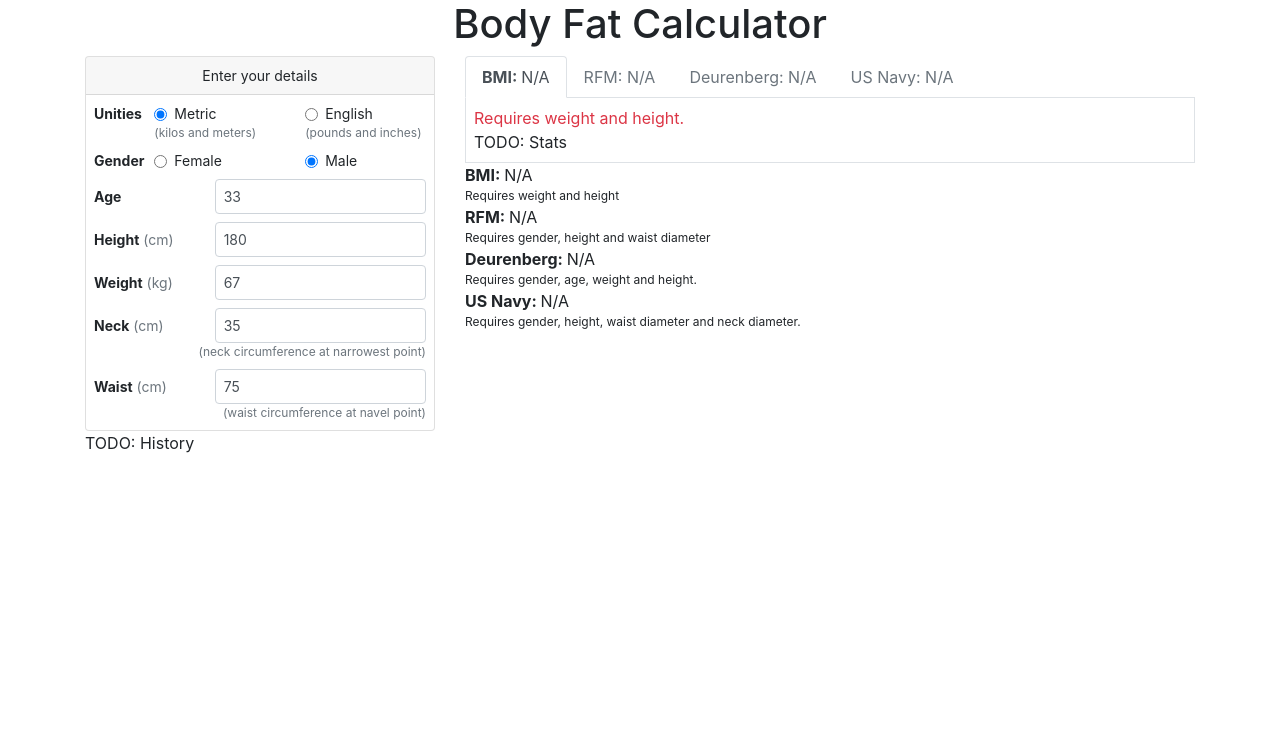
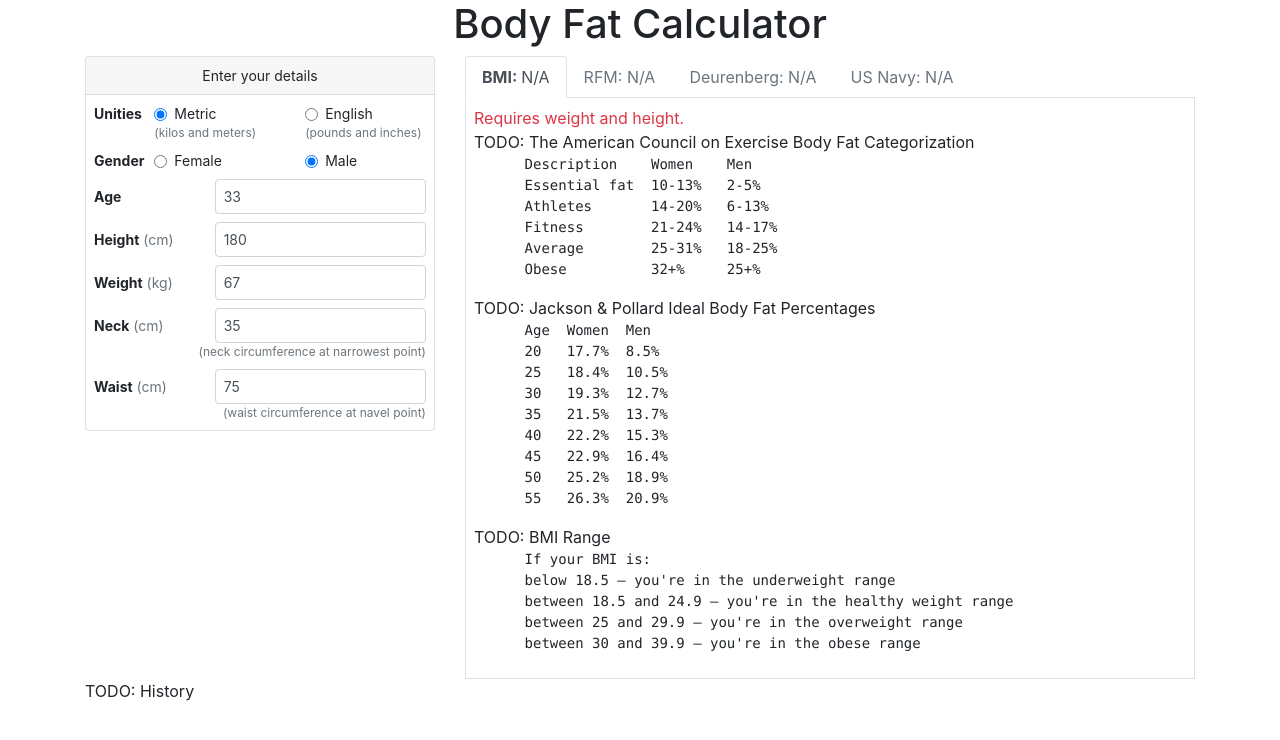
Before and after one commit to jfmdev/body-fat-calc, a Vue app: page / in a window 1280 px wide. Shown: the top 740 px of the page. Built offline with nearby package versions, Linux system fonts and the light colour scheme; what vue-localstorage would draw is missing.

Commit message:
Define components for showing stats

```diff
--- a/src/components/Stats.vue
+++ b/src/components/Stats.vue
@@ -27,61 +27,30 @@
         </div>
       </transition>
 
-      TODO: Stats
+      <AmericanCouncil />
+
+      <JacksonPollard />
+
+      <BMIRange />
     </div>
-
-    <!-- TODO: Remove (start) -->
-    <div>
-      <strong>BMI: </strong>
-      {{ formatNumber(values.bmi, 1) }}
-      <transition name="shrink-font">
-        <div v-if="!values.bmi" class="text-small">
-          Requires weight and height
-        </div>
-      </transition>
-    </div>
-
-    <div>
-      <strong>RFM: </strong>
-      {{ formatNumber(values.rfm, 2, "%") }}
-      <transition name="shrink-font">
-        <div v-if="!values.rfm" class="text-small">
-          Requires gender, height and waist diameter
-        </div>
-      </transition>
-    </div>
-
-    <div>
-      <strong>Deurenberg: </strong>
-      {{ formatNumber(values.deurenberg, 2, "%") }}
-      <transition name="shrink-font">
-        <div v-if="!values.deurenberg" class="text-small">
-          Requires gender, age, weight and height.
-        </div>
-      </transition>
-    </div>
-
-    <div>
-      <strong>US Navy: </strong>
-      {{ formatNumber(values.usNavy, 2, "%") }}
-      <transition name="shrink-font">
-        <div v-if="!values.usNavy" class="text-small">
-          Requires gender, height, waist diameter<span v-if="isFemale"
-            >, hip diameter</span
-          >
-          and neck diameter.
-        </div>
-      </transition>
-    </div>
-    <!-- TODO: Remove (end) -->
   </div>
 </template>
 
 <script>
 import _ from "lodash";
 
+import AmericanCouncil from "@/components/charts/AmericanCouncil";
+import BMIRange from "@/components/charts/BMIRange";
+import JacksonPollard from "@/components/charts/JacksonPollard";
+
 export default {
   name: "Stats",
+
+  components: {
+    AmericanCouncil,
+    BMIRange,
+    JacksonPollard
+  },
 
   props: {
     isFemale: {
--- /dev/null
+++ b/src/components/charts/AmericanCouncil.vue
@@ -0,0 +1,19 @@
+<template>
+  <div>
+    TODO: The American Council on Exercise Body Fat Categorization
+    <pre>
+      Description    Women    Men
+      Essential fat  10-13%   2-5%
+      Athletes       14-20%   6-13%
+      Fitness        21-24%   14-17%
+      Average        25-31%   18-25%
+      Obese          32+%     25+%</pre
+    >
+  </div>
+</template>
+
+<script>
+export default {
+  name: "AmericanCouncil"
+};
+</script>
--- /dev/null
+++ b/src/components/charts/BMIRange.vue
@@ -0,0 +1,18 @@
+<template>
+  <div>
+    TODO: BMI Range
+    <pre>
+      If your BMI is:
+      below 18.5 – you're in the underweight range
+      between 18.5 and 24.9 – you're in the healthy weight range
+      between 25 and 29.9 – you're in the overweight range
+      between 30 and 39.9 – you're in the obese range</pre
+    >
+  </div>
+</template>
+
+<script>
+export default {
+  name: "BMIRange"
+};
+</script>
--- /dev/null
+++ b/src/components/charts/JacksonPollard.vue
@@ -0,0 +1,22 @@
+<template>
+  <div>
+    TODO: Jackson & Pollard Ideal Body Fat Percentages
+    <pre>
+      Age  Women  Men
+      20   17.7%  8.5%
+      25   18.4%  10.5%
+      30   19.3%  12.7%
+      35   21.5%  13.7%
+      40   22.2%  15.3%
+      45   22.9%  16.4%
+      50   25.2%  18.9%
+      55   26.3%  20.9%</pre
+    >
+  </div>
+</template>
+
+<script>
+export default {
+  name: "JacksonPollard"
+};
+</script>
```
